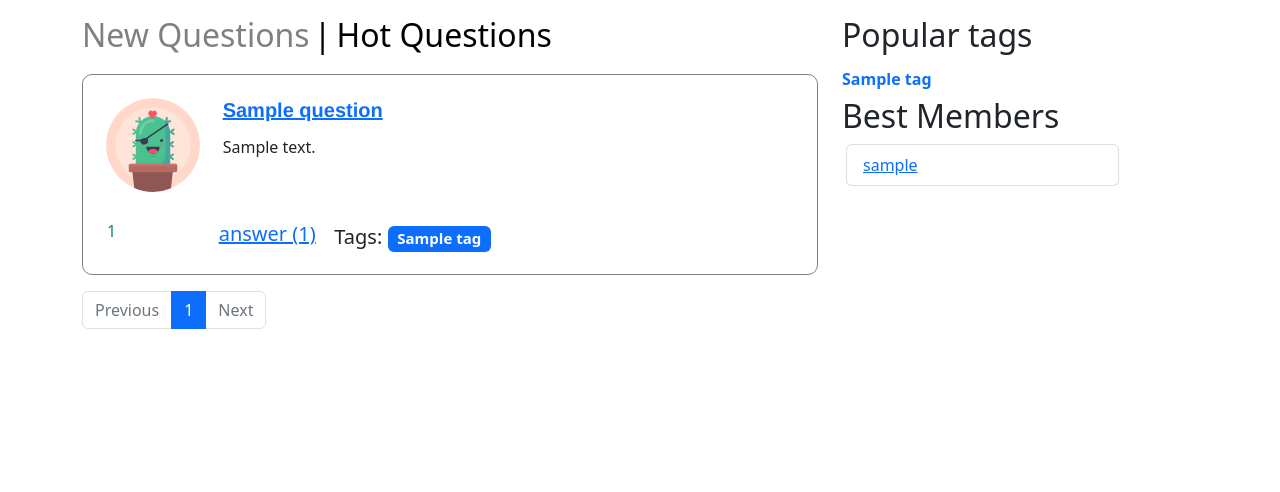
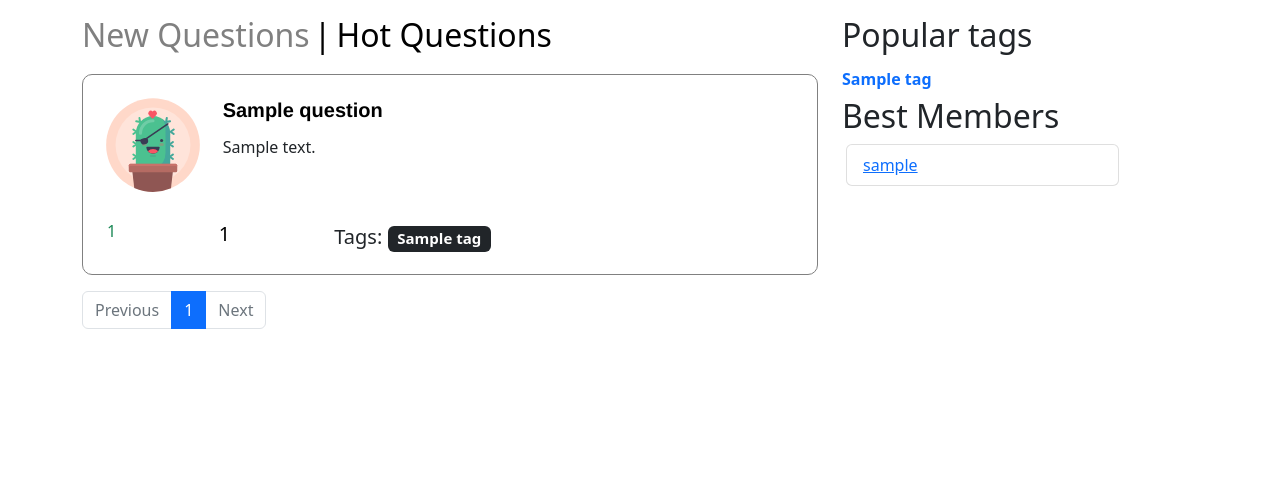
Before and after one commit to SanExpett/TP_Web, a Django app: page / in a window 1280 px wide. Shown: the part 73-565 px from the top of the page. Run offline with Django 4.2, Linux system fonts and the light colour scheme; tables that the repository leaves empty hold one stand-in row (values such as "Sample post"); some libraries are stand-ins or nearby versions.

Commit message:
edit icons

```diff
--- a/askme_makarov/askme_app/views.py
+++ b/askme_makarov/askme_app/views.py
@@ -32,6 +32,7 @@ def question(request, question_id):
         return HttpResponseBadRequest()
     comments = Comment.manager.get_comments_ordered_by_likes(question_id)
     items_page = paginate(comments, request, 30)
+
     top_tags = Tag.manager.top_of_tags(10)
     top_users = Profile.manager.get_top_users(10)
     return render(request, 'question.html', {'question': item, 'comments': items_page,
--- a/askme_makarov/templates/components/question-item.html
+++ b/askme_makarov/templates/components/question-item.html
@@ -7,7 +7,7 @@
         </div>
         <div class="col-10">
             <div class="question-title">
-                <a href="{% url 'question' question_id=question.id %}">{{ question.title }} </a>
+                <a class="item" href="{% url 'question' question_id=question.id %}">{{ question.title }} </a>
             </div>
             <div class="question-text">
                 {{ question.content }}
@@ -15,21 +15,25 @@
         </div>
         <div class="g-4 d-flex">
             <div class="col-2">
-                <i class="fas fa-arrow-down fa-lg"></i>
                 {% if question.get_likes_count > 0 %}
+                    <i class="fas fa-arrow-down fa-lg"></i>
                     <span class="text-success mx-1">{{ question.get_likes_count }}</span>
+                    <i class="fas fa-arrow-up fa-lg text-success"></i>
                 {% elif question.get_likes_count < 0 %}
+                    <i class="fas fa-arrow-down fa-lg text-danger"></i>
                     <span class="text-danger mx-1">{{ question.get_likes_count }}</span>
+                    <i class="fas fa-arrow-up fa-lg"></i>
                     {% else %}
+                    <i class="fas fa-arrow-down fa-lg"></i>
                     <span class="mx-1">{{ question.get_likes_count }}</span>
+                    <i class="fas fa-arrow-up fa-lg "></i>
                 {% endif %}
-                <i class="fas fa-arrow-up fa-lg "></i>
             </div>
-            <div class="col-2 fs-5"><a href="{% url 'question' question_id=question.id %}">answer ({{ question.get_answers_count }})</a></div>
+            <div class="col-2 fs-5"><a class="item" href="{% url 'question' question_id=question.id %}"><i class="fas fa-comment-dots"></i> {{ question.get_answers_count }}</a></div>
             <div class="col-5 fs-5 program-lang">
                 Tags:
                 {% for tag in question.tags.all %}
-              <a class="badge bg-primary" id="tag-{{forloop.counter}}" href="{% url 'tag' tag_name=tag.name %}">{{tag.name}}</a>
+              <a class="badge bg-dark item" id="tag-{{forloop.counter}}" href="{% url 'tag' tag_name=tag.name %}">{{tag.name}}</a>
                 {% endfor %}
             </div>
         </div>
```
Also changed, not shown: askme_makarov/templates/components/comment-item.html (+6 -2 lines), askme_makarov/templates/question.html (+8 -4 lines).
